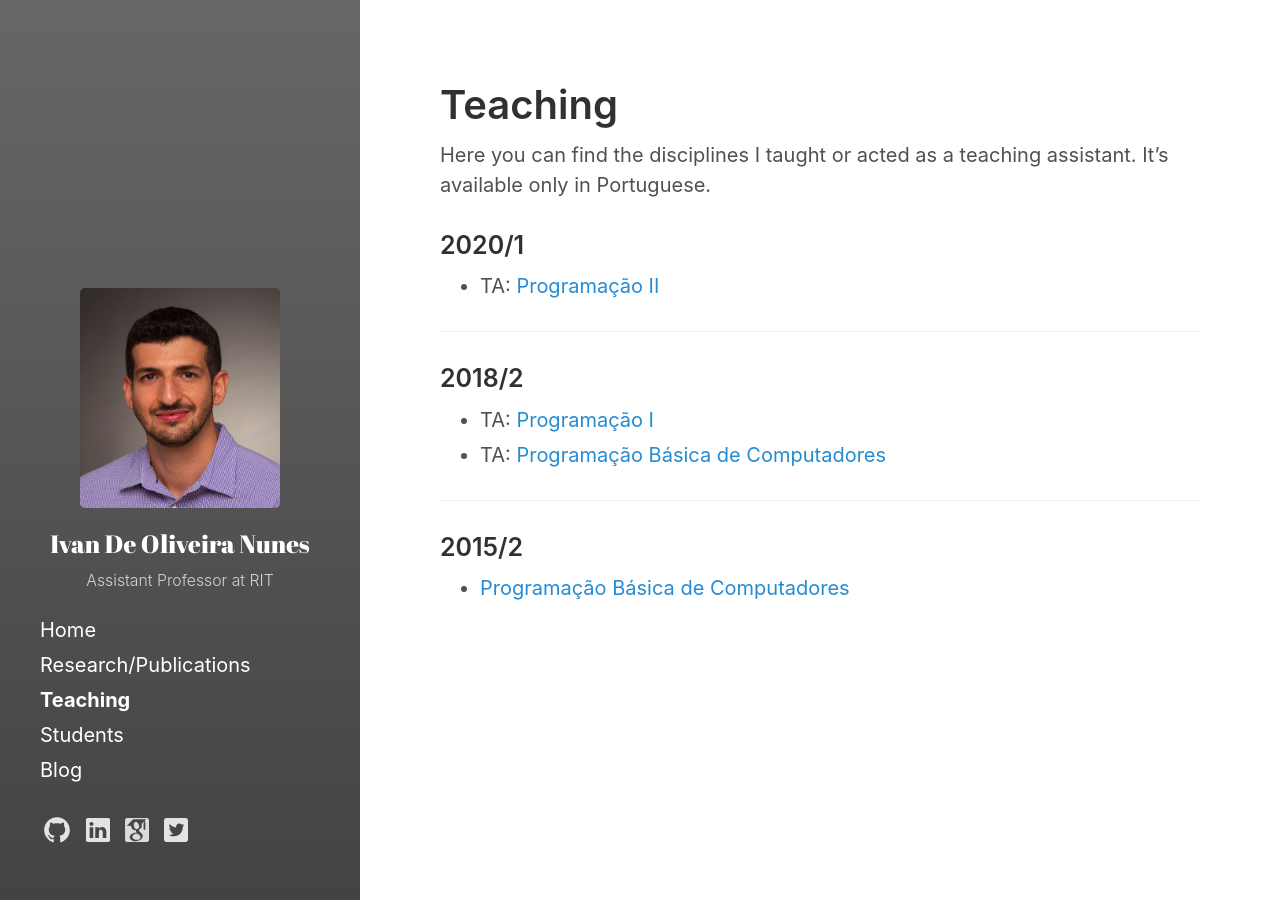
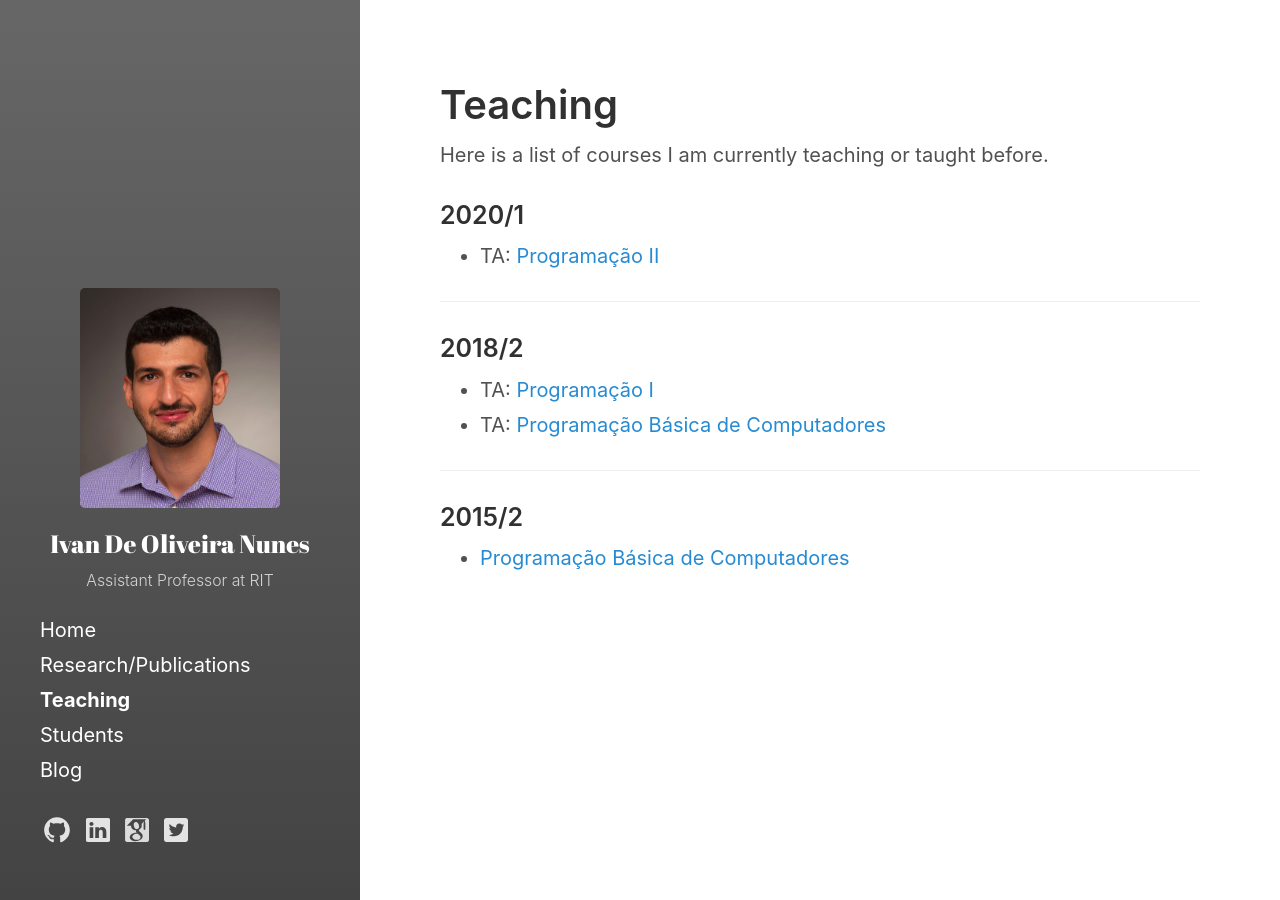
Before and after one commit to ivanolive/ivanolive.github.io, a Jekyll site: the page built from Teaching.md, in a window 1280 px wide. Built offline with Jekyll 4.4.1, drawn with Linux system fonts in a browser that asks for light colours.

Commit message:
teaching info

```diff
--- a/Teaching.md
+++ b/Teaching.md
@@ -6,7 +6,7 @@
 ---
 
 
-Here you can find the disciplines I taught or acted as a teaching assistant. It's available only in Portuguese.
+Here is a list of courses I am currently teaching or taught before.
 
 ### 2020/1
 + TA: [Programação II](pages/teaching/progii_2020_1)
```
Also changed, not shown: index.md (+1 -1 lines).
